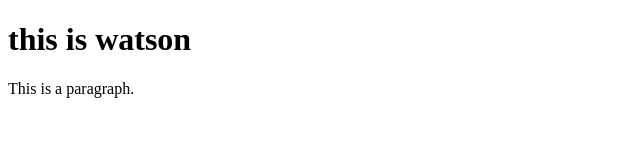
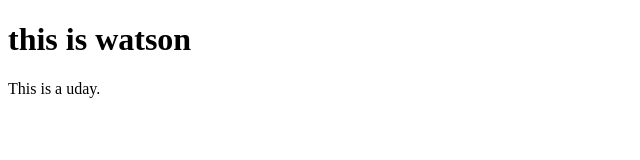
Before and after one commit to Watson-samuel/devops, a plain HTML site: page index.html in a window 1280 px wide. Shown: the full height of the page, 0-640 px from the left. Drawn offline with Linux system fonts and the light colour scheme.

Commit message:
Update index.html

```diff
--- a/index.html
+++ b/index.html
@@ -6,7 +6,7 @@
 <body>
 
 <h1>this is watson </h1>
-<p>This is a paragraph.</p>
+<p>This is a uday.</p>
 
 </body>
 </html>
```
